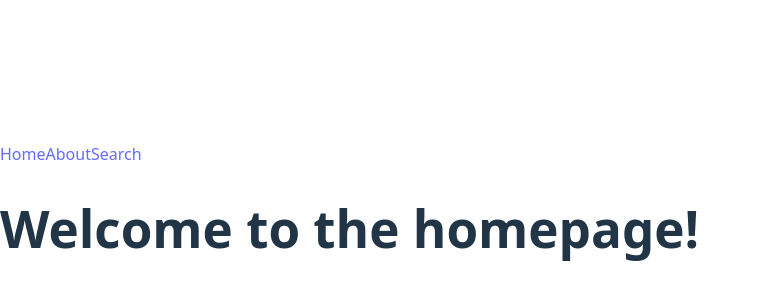
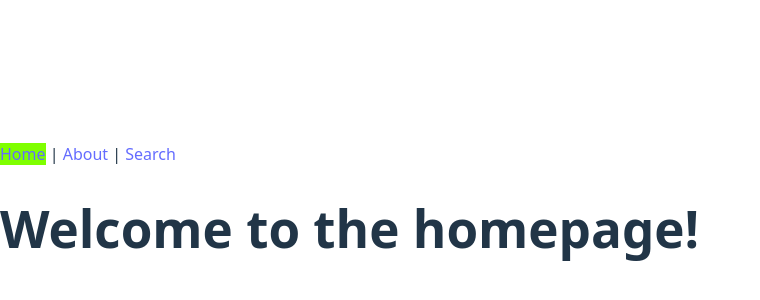
Before and after one commit to AlexStormwood/mar25-t2w06-reactjs-events, a React (Vite) app: page / in a window 1280 px wide. Shown: the part 184-484 px from the top of the page, without its empty margins (0-760 px from the left). Built offline with nearby package versions, Linux system fonts and the light colour scheme.

Commit message:
feat: navbar implemented with navlinks

```diff
--- /dev/null
+++ b/src/components/Navbar.jsx
@@ -0,0 +1,18 @@
+import { NavLink } from "react-router";
+import "../styles/Navbar.css";
+
+export function Navbar(){
+	return <nav>
+		<NavLink to={"/"}>
+			Home
+		</NavLink>
+		{" | "}
+		<NavLink to={"/about"}>
+			About
+		</NavLink>
+		{" | "}
+		<NavLink to={"/search"}>
+			Search
+		</NavLink>
+	</nav>
+}
--- a/src/main.jsx
+++ b/src/main.jsx
@@ -6,15 +6,18 @@ import { BrowserRouter, Route, Routes } from 'react-router'
 import { Homepage } from './pages/Homepage.jsx'
 import { SearchPage } from './pages/SearchPage.jsx'
 import { AboutPage } from './pages/AboutPage.jsx'
+import { Navbar } from './components/Navbar.jsx'
 
 createRoot(document.getElementById('root')).render(
   <StrictMode>
     <BrowserRouter>
 
-    <a href="/">Home</a>
+    {/* <a href="/">Home</a>
     <a href="/about">About</a>
-    <a href="/search">Search</a>
-
+    <a href="/search">Search</a> */}
+    {/* Instead of anchor tags, use React Router links or navlinks! */}
+      <Navbar />
+      {/* Navbar is rendered outside of the Routes tree, so all pages can render the navbar! */}
 
       <Routes>
         <Route path="/" element={<Homepage />} />
--- /dev/null
+++ b/src/styles/Navbar.css
@@ -0,0 +1,6 @@
+
+nav {
+	a.active {
+		background-color: chartreuse;
+	}
+}
```
